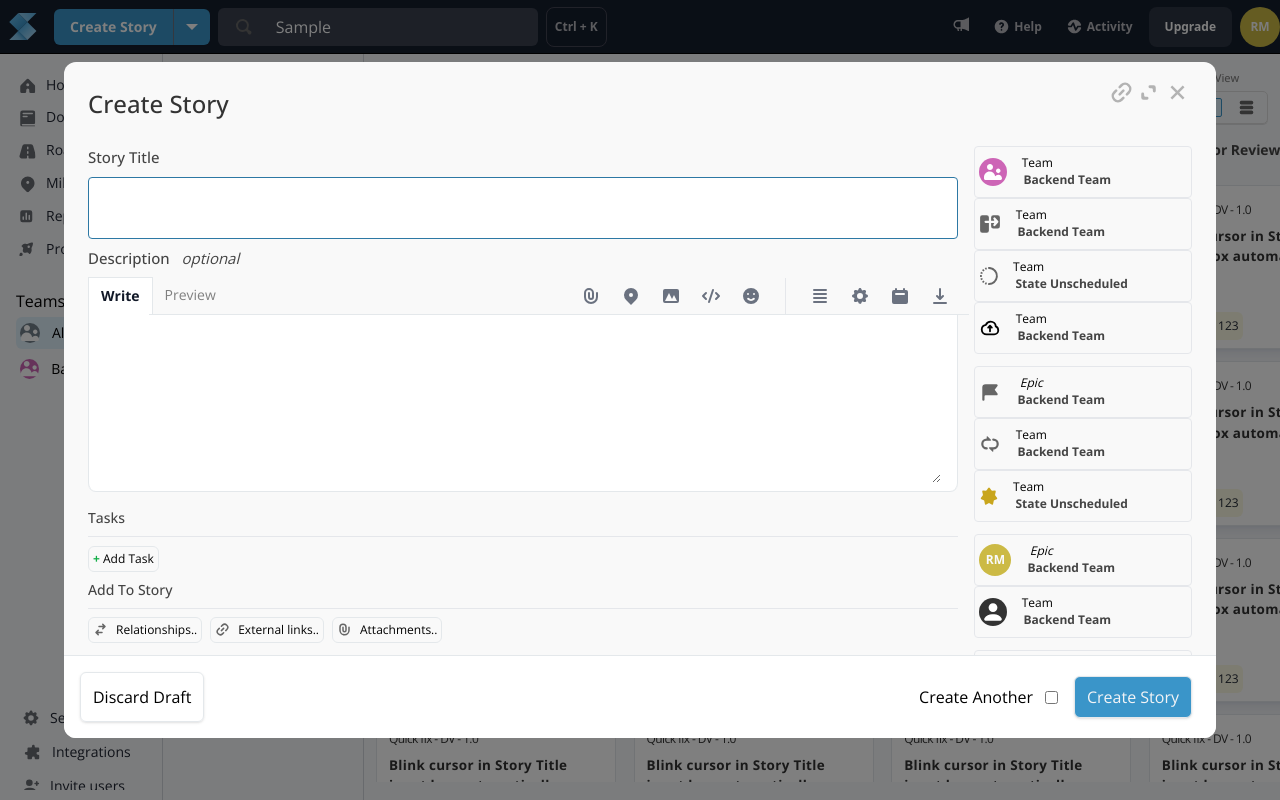
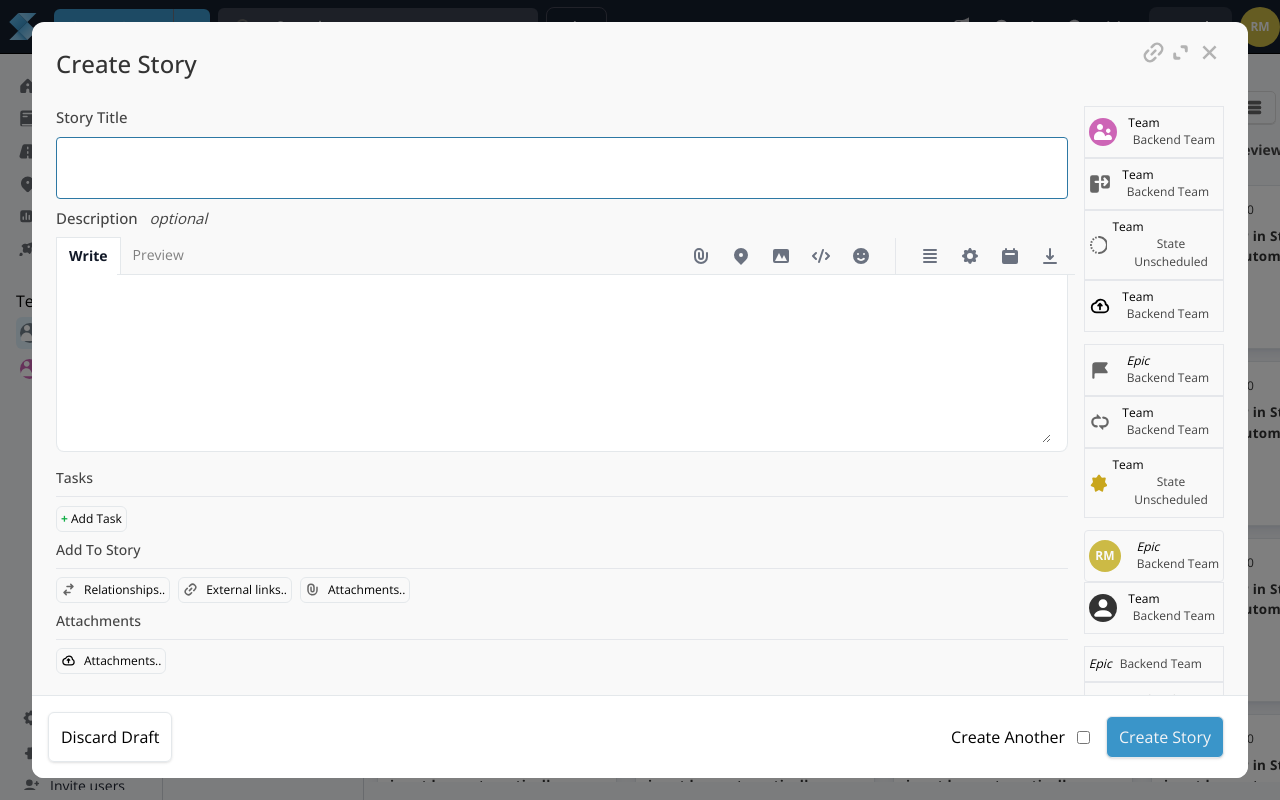
Before and after one commit to rohit-simbanic/shortcut-crm, a Next.js app: page / in a window 1280 px wide. Both pictures are taken after typing "Sample" into the empty fields and a click on the button "Create Story". Built offline with nearby package versions, Linux system fonts and the light colour scheme.

Commit message:
Quick Fix Phase 3 [sc-1774]

```diff
--- a/app/components/Sidebar/MainContent.tsx
+++ b/app/components/Sidebar/MainContent.tsx
@@ -36,7 +36,7 @@ const MainContent = () => {
   };
   return (
     <div
-      className="mt-4 overflow-x-auto overflow-y-hidden h-[89vh] px-3 flex-grow"
+      className="mt-4 overflow-x-auto overflow-y-hidden h-[89vh] px-1 flex-grow"
       id="mainContent"
     >
       <div className="flex items-center justify-between">
@@ -186,9 +186,9 @@ const MainContent = () => {
           />
         </div>
       ) : (
-        <div className="flex gap-[1.1rem] justify-start">
+        <div className="flex gap-[0 rem] justify-start">
           <div>
-            <div className="flex justify-between items-center mb-6 mt-4">
+            <div className="flex justify-between items-center mb-6 mt-4 px-[9px]">
               <div className="w-[160px] flex gap-2">
                 <span className="dark:text-gray-200 text-[0.87rem] text-[#444444] ml-3 font-bold">
                   Unscheduled
@@ -233,7 +233,7 @@ const MainContent = () => {
               </div>
             </div>
             <div
-              className="h-[80vh] overflow-y-auto overflow-x-hidden flex flex-col gap-3"
+              className="h-[80vh] overflow-y-auto overflow-x-hidden flex flex-col gap-3 px-[9px]"
               id="mainDragBox"
             >
               <DndProvider backend={HTML5Backend}>
@@ -242,7 +242,7 @@ const MainContent = () => {
             </div>
           </div>
           <div>
-            <div className="flex justify-between items-center mb-6 mt-4">
+            <div className="flex justify-between items-center mb-6 mt-4 px-[9px]">
               <div className="w-[160px] flex gap-2">
                 <span className="dark:text-gray-200 text-[0.87rem] text-[#444444] ml-3 font-bold">
                   Ready for devel..
@@ -287,7 +287,7 @@ const MainContent = () => {
               </div>
             </div>
             <div
-              className="h-[80vh] overflow-y-auto overflow-x-hidden flex flex-col gap-3"
+              className="h-[80vh] overflow-y-auto overflow-x-hidden flex flex-col gap-3 px-[9px]"
               id="mainDragBox"
             >
               <DndProvider backend={HTML5Backend}>
@@ -296,7 +296,7 @@ const MainContent = () => {
             </div>
           </div>
           <div>
-            <div className="flex justify-between items-center mb-6 mt-4">
+            <div className="flex justify-between items-center mb-6 mt-4 px-[9px]">
               <div className="w-[160px] flex gap-2">
                 <span className="dark:text-gray-200 text-[0.87rem] text-[#444444] ml-3 font-bold">
                   In development
@@ -341,7 +341,7 @@ const MainContent = () => {
               </div>
             </div>
             <div
-              className="h-[80vh] overflow-y-auto overflow-x-hidden flex flex-col gap-3"
+              className="h-[80vh] overflow-y-auto overflow-x-hidden flex flex-col gap-3 px-[9px]"
               id="mainDragBox"
             >
               <DndProvider backend={HTML5Backend}>
@@ -350,7 +350,7 @@ const MainContent = () => {
             </div>
           </div>
           <div>
-            <div className="flex justify-between items-center mb-6 mt-4">
+            <div className="flex justify-between items-center mb-6 mt-4 px-[9px]">
               <div className="w-[160px] flex gap-2">
                 <span className="dark:text-gray-200 text-[0.87rem] text-[#444444] ml-3 font-bold">
                   Ready for Review
@@ -395,7 +395,7 @@ const MainContent = () => {
               </div>
             </div>
             <div
-              className="h-[80vh] overflow-y-auto overflow-x-hidden flex flex-col gap-3"
+              className="h-[80vh] overflow-y-auto overflow-x-hidden flex flex-col gap-3 px-[9px]"
               id="mainDragBox"
             >
               <DndProvider backend={HTML5Backend}>
@@ -404,7 +404,7 @@ const MainContent = () => {
             </div>
           </div>
           <div>
-            <div className="flex justify-between items-center mb-6 mt-4">
+            <div className="flex justify-between items-center mb-6 mt-4 px-[9px]">
               <div className="w-[160px] flex gap-2">
                 <span className="dark:text-gray-200 text-[0.87rem] text-[#444444] ml-3 font-bold">
                   Ready for Deploy
@@ -449,7 +449,7 @@ const MainContent = () => {
               </div>
             </div>
             <div
-              className="h-[80vh] overflow-y-auto overflow-x-hidden flex flex-col gap-3"
+              className="h-[80vh] overflow-y-auto overflow-x-hidden flex flex-col gap-3 px-[9px]"
               id="mainDragBox"
             >
               <DndProvider backend={HTML5Backend}>
@@ -458,7 +458,7 @@ const MainContent = () => {
             </div>
           </div>
           <div>
-            <div className="flex justify-between items-center mb-6 mt-4">
+            <div className="flex justify-between items-center mb-6 mt-4 px-[9px]">
               <div className="w-[160px] flex gap-2">
                 <span className="dark:text-gray-200 text-[0.87rem] text-[#444444] ml-3 font-bold">
                   Completed
@@ -504,7 +504,7 @@ const MainContent = () => {
             </div>
 
             <div
-              className="h-[80vh] overflow-y-auto overflow-x-hidden flex flex-col gap-3"
+              className="h-[80vh] overflow-y-auto overflow-x-hidden flex flex-col gap-3 px-[9px]"
               id="mainDragBox"
             >
               <DndProvider backend={HTML5Backend}>
--- a/app/components/button/CreateButton.tsx
+++ b/app/components/button/CreateButton.tsx
@@ -104,10 +104,10 @@ const CreateButton = () => {
           </div>
 
           <div
-            className="content h-[509px] overflow-y-scroll flex max-lg:flex-col gap-4 px-6"
+            className="content h-[589px] overflow-y-scroll flex max-lg:flex-col gap-4 px-6"
             id="style-2"
           >
-            <div className="w-[80%] max-lg:w-[100%]">
+            <div className="w-[88%] max-lg:w-[100%]">
               <h4 className="mb-2 font-medium text-[#444] dark:text-[#f6f6f6] text-[15px]">
                 Story Title
               </h4>
@@ -469,9 +469,9 @@ const CreateButton = () => {
                 Attachments..
               </button>
             </div>
-            <div className="w-[20%] max-lg:w-[100%]">
+            <div className="w-[12%] max-lg:w-[100%]">
               <div>
-                <button className="border-[1px] border-gray-200 dark:border-gray-500 flex items-center gap-4 w-full py-2 px-1 rounded dark:hover:bg-[#161b26] hover:shadow hover:border-[#999]">
+                <button className="border-[1px] border-gray-200 dark:border-gray-500 flex items-center gap-4 w-full py-2 px-1 hover:rounded dark:hover:bg-[#161b26] hover:shadow hover:border-[#999]">
                   <div className="bg-[#cd65b6] h-7 w-7 rounded-[50%] flex items-center justify-center">
                     <svg
                       viewBox="0 0 20 20"
@@ -492,12 +492,12 @@ const CreateButton = () => {
                     <p className="font-light relative -left-[30px] text-xs dark:text-[#f6f6f6]">
                       Team
                     </p>
-                    <p className="font-bold text-[12px] dark:text-[#f6f6f6] text-[#444]">
+                    <p className=" text-[12px] dark:text-[#f6f6f6] text-[#444]">
                       Backend Team
                     </p>
                   </div>
                 </button>
-                <button className="border-[1px] border-gray-200 dark:border-gray-500 dark:border-t-0 flex items-center gap-4 w-full py-2 px-1 rounded hover:shadow hover:border-[#999] dark:hover:bg-[#161b26]">
+                <button className="border-[1px] border-gray-200 dark:border-gray-500 dark:border-t-0 flex items-center gap-4 w-full py-2 px-1 hover:rounded hover:shadow hover:border-[#999] dark:hover:bg-[#161b26]">
                   <svg
                     viewBox="0 0 20 20"
                     fill="none"
@@ -517,12 +517,12 @@ const CreateButton = () => {
                     <p className="font-light relative -left-[30px] text-xs dark:text-[#f6f6f6]">
                       Team
                     </p>
-                    <p className="font-bold text-[12px] dark:text-[#f6f6f6] text-[#444]">
+                    <p className="text-[12px] dark:text-[#f6f6f6] text-[#444]">
                       Backend Team
                     </p>
                   </div>
                 </button>
-                <button className="border-[1px] border-gray-200 dark:border-gray-500 dark:border-t-0 flex items-center gap-4 w-full py-2 px-1 rounded hover:shadow hover:border-[#999] dark:hover:bg-[#161b26]">
+                <button className="border-[1px] border-gray-200 dark:border-gray-500 dark:border-t-0 flex items-center gap-4 w-full py-2 px-1 hover:rounded hover:shadow hover:border-[#999] dark:hover:bg-[#161b26]">
                   <svg
                     width="20"
                     height="20"
@@ -540,12 +540,12 @@ const CreateButton = () => {
                     <p className="font-light relative -left-[43px] text-xs dark:text-[#f6f6f6]">
                       Team
                     </p>
-                    <p className="font-bold text-[12px] dark:text-[#f6f6f6] text-[#444]">
+                    <p className="text-[12px] dark:text-[#f6f6f6] text-[#444]">
                       State Unscheduled
                     </p>
                   </div>
                 </button>
-                <button className="border-[1px] border-gray-200 dark:border-gray-500 dark:border-t-0 flex items-center gap-4 w-full py-2 px-1 rounded hover:shadow hover:border-[#999] dark:hover:bg-[#161b26]">
+                <button className="border-[1px] border-gray-200 dark:border-gray-500 dark:border-t-0 flex items-center gap-4 w-full py-2 px-1 hover:rounded hover:shadow hover:border-[#999] dark:hover:bg-[#161b26]">
                   <svg
                     viewBox="0 0 24 24"
                     fill="none"
@@ -575,14 +575,14 @@ const CreateButton = () => {
                     <p className="font-light relative -left-[30px] text-xs dark:text-[#f6f6f6]">
                       Team
                     </p>
-                    <p className="font-bold text-[12px] dark:text-[#f6f6f6] text-[#444]">
+                    <p className="text-[12px] dark:text-[#f6f6f6] text-[#444]">
                       Backend Team
                     </p>
                   </div>
                 </button>
               </div>
               <div className="my-3">
-                <button className="border-[1px] border-gray-200 dark:border-gray-500 flex items-center gap-4 w-full py-2 px-1 rounded hover:shadow hover:border-[#999] dark:hover:bg-[#161b26]">
+                <button className="border-[1px] border-gray-200 dark:border-gray-500 flex items-center gap-4 w-full py-2 px-1 hover:rounded hover:shadow hover:border-[#999] dark:hover:bg-[#161b26]">
                   <svg
                     viewBox="0 0 20 20"
                     fill="none"
@@ -601,12 +601,12 @@ const CreateButton = () => {
                     <p className="font-light relative -left-[30px] text-xs italic dark:text-[#f6f6f6]">
                       Epic
                     </p>
-                    <p className="font-bold text-[12px] dark:text-[#f6f6f6] text-[#444]">
+                    <p className="text-[12px] dark:text-[#f6f6f6] text-[#444]">
                       Backend Team
                     </p>
                   </div>
                 </button>
-                <button className="border-[1px] border-gray-200 dark:border-gray-500 dark:border-t-0 flex items-center gap-4 w-full py-2 px-1 rounded hover:shadow hover:border-[#999] dark:hover:bg-[#161b26]">
+                <button className="border-[1px] border-gray-200 dark:border-gray-500 dark:border-t-0 flex items-center gap-4 w-full py-2 px-1 hover:rounded hover:shadow hover:border-[#999] dark:hover:bg-[#161b26]">
                   <svg
                     viewBox="0 0 20 20"
                     fill="none"
@@ -626,12 +626,12 @@ const CreateButton = () => {
                     <p className="font-light relative -left-[30px] text-xs dark:text-[#f6f6f6]">
                       Team
                     </p>
-                    <p className="font-bold text-[12px] dark:text-[#f6f6f6] text-[#444]">
+                    <p className="text-[12px] dark:text-[#f6f6f6] text-[#444]">
                       Backend Team
                     </p>
                   </div>
                 </button>
-                <button className="border-[1px] border-gray-200 dark:border-gray-500 dark:border-t-0 flex items-center gap-4 w-full py-2 px-1 rounded hover:shadow hover:border-[#999] dark:hover:bg-[#161b26]">
+                <button className="border-[1px] border-gray-200 dark:border-gray-500 dark:border-t-0 flex items-center gap-4 w-full py-2 px-1 hover:rounded hover:shadow hover:border-[#999] dark:hover:bg-[#161b26]">
                   <svg
                     width="20"
                     height="20"
@@ -654,7 +654,7 @@ const CreateButton = () => {
                     <p className="font-light relative -left-[43px] text-xs dark:text-[#f6f6f6]">
                       Team
                     </p>
-                    <p className="font-bold text-[12px] dark:text-[#f6f6f6] text-[#444]">
+                    <p className="text-[12px] dark:text-[#f6f6f6] text-[#444]">
                       State Unscheduled
                     </p>
                   </div>
@@ -673,12 +673,12 @@ const CreateButton = () => {
                     <p className="font-light relative -left-[30px] text-xs italic dark:text-[#f6f6f6]">
                       Epic
                     </p>
-                    <p className="font-bold text-[12px] dark:text-[#f6f6f6] text-[#444]">
+                    <p className="text-[12px] dark:text-[#f6f6f6] text-[#444]">
                       Backend Team
                     </p>
                   </div>
                 </button>
-                <button className="border-[1px] border-gray-200 dark:border-gray-500 dark:border-t-0 flex items-center gap-4 w-full py-2 px-1 rounded hover:shadow hover:border-[#999] dark:hover:bg-[#161b26]">
+                <button className="border-[1px] border-gray-200 dark:border-gray-500 dark:border-t-0 flex items-center gap-4 w-full py-2 px-1 hover:rounded hover:shadow hover:border-[#999] dark:hover:bg-[#161b26]">
                   <div class="bg-[#333333] h-7 w-7 rounded-[50%] flex items-center justify-center">
                     <svg
                       viewBox="0 0 20 20"
@@ -700,39 +700,39 @@ const CreateButton = () => {
                     <p className="font-light relative -left-[30px] text-xs dark:text-[#f6f6f6]">
                       Team
                     </p>
-                    <p className="font-bold text-[12px] dark:text-[#f6f6f6] text-[#444]">
+                    <p className="text-[12px] dark:text-[#f6f6f6] text-[#444]">
                       Backend Team
                     </p>
                   </div>
                 </button>
               </div>
               <div className="my-3">
-                <button className="border-[1px] border-gray-200 dark:border-gray-500 flex items-center gap-4 w-full py-2 px-1 rounded hover:shadow hover:border-[#999] dark:hover:bg-[#161b26]">
+                <button className="border-[1px] border-gray-200 dark:border-gray-500 flex items-center gap-4 w-full py-2 px-1 hover:rounded hover:shadow hover:border-[#999] dark:hover:bg-[#161b26]">
                   <div className="flex gap-2 items-center">
                     <p className="font-light relative text-xs italic dark:text-[#f6f6f6]">
                       Epic
                     </p>
-                    <p className="font-bold text-[12px] dark:text-[#f6f6f6] text-[#444]">
+                    <p className="text-[12px] dark:text-[#f6f6f6] text-[#444]">
                       Backend Team
                     </p>
                   </div>
                 </button>
-                <button className="border-[1px] border-gray-200 dark:border-gray-500 dark:border-t-0 flex items-center gap-4 w-full py-2 px-1 rounded hover:shadow hover:border-[#999] dark:hover:bg-[#161b26]">
+                <button className="border-[1px] border-gray-200 dark:border-gray-500 dark:border-t-0 flex items-center gap-4 w-full py-2 px-1 hover:rounded hover:shadow hover:border-[#999] dark:hover:bg-[#161b26]">
                   <div className="flex gap-2 items-center">
                     <p className="font-light relative text-xs dark:text-[#f6f6f6]">
                       Team
                     </p>
-                    <p className="font-bold text-[12px] dark:text-[#f6f6f6] text-[#444]">
+                    <p className="text-[12px] dark:text-[#f6f6f6] text-[#444]">
                       Backend Team
                     </p>
                   </div>
                 </button>
-                <button className="border-[1px] border-gray-200 dark:border-gray-500 dark:border-t-0 flex items-center gap-4 w-full py-2 px-1 rounded hover:shadow hover:border-[#999] justify-between dark:hover:bg-[#161b26]">
+                <button className="border-[1px] border-gray-200 dark:border-gray-500 dark:border-t-0 flex items-center gap-4 w-full py-2 px-1 hover:rounded hover:shadow hover:border-[#999] justify-between dark:hover:bg-[#161b26]">
                   <div className="flex gap-2 items-center">
                     <p className="font-light relative text-xs dark:text-[#f6f6f6]">
                       Followers
                     </p>
-                    <p className="font-bold text-[12px] italic dark:text-[#f6f6f6] text-[#444]">
+                    <p className="text-[12px] italic dark:text-[#f6f6f6] text-[#444]">
                       Nobody
                     </p>
                   </div>
@@ -748,7 +748,7 @@ const CreateButton = () => {
                 <h6 class="my-2 font-bold text-sm text-[#2d78a4]">Edit</h6>
               </div>
               <div className="my-3">
-                <button className="border-[1px] border-gray-200 dark:border-gray-500 flex items-center gap-4 w-full py-2 px-1 rounded hover:shadow hover:border-[#999] dark:hover:bg-[#161b26]">
+                <button className="border-[1px] border-gray-200 dark:border-gray-500 flex items-center gap-4 w-full py-2 px-1 hover:rounded hover:shadow hover:border-[#999] dark:hover:bg-[#161b26]">
                   <svg
                     width="20"
                     height="20"
@@ -764,7 +764,7 @@ const CreateButton = () => {
                     <p className="font-light relative -left-[30px] text-xs italic dark:text-[#f6f6f6]">
                       Epic
                     </p>
-                    <p className="font-bold text-[12px] dark:text-[#f6f6f6] text-[#444]">
+                    <p className="text-[12px] dark:text-[#f6f6f6] text-[#444]">
                       Backend Team
                     </p>
                   </div>
--- a/app/globals.css
+++ b/app/globals.css
@@ -21,7 +21,7 @@ body {
   background: #f9f9f9;
   width: 50%;
   border-radius: 12px;
-  width: 90%;
+  width: 95%;
   box-shadow: 0 2px 10px #00000080;
 }
 .popup-arrow {
@@ -143,7 +143,7 @@ body {
   width: 8px;
 }
 #mainDragBox:hover::-webkit-scrollbar-thumb {
-  background-color: rgba(0, 0, 0, 0.2);
+  background-color: rgba(129, 128, 128, 0.2);
   border-radius: 10px;
 }
 #tableView::-webkit-scrollbar-track {
```
Also changed, not shown: app/components/drag/Card.tsx (+29 -29 lines).
